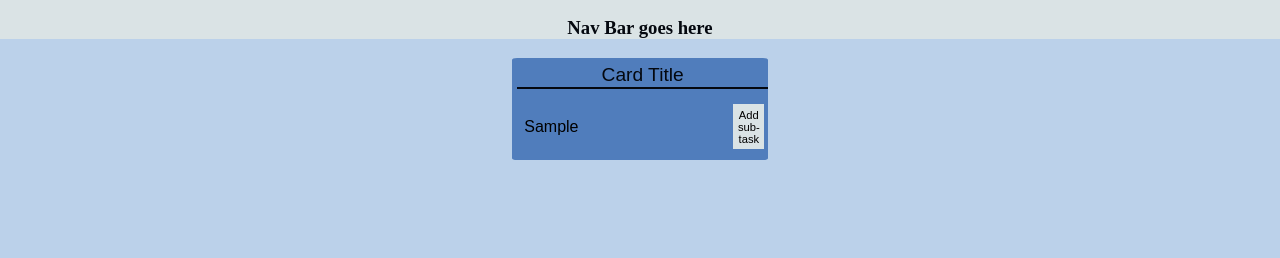
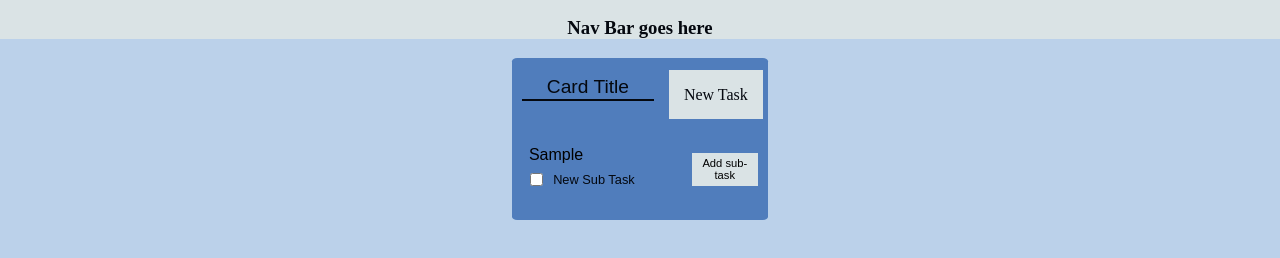
Before and after one commit to Jcait/todolist, a website built with webpack: page src/index.html in a window 1280 px wide. Both pictures are taken after typing "Sample" into the empty fields and a click on the button "Add sub-task". Shown: the part 30-288 px from the top of the page. Built offline with nearby package versions, Linux system fonts and the light colour scheme.

Commit message:
fix sublist

```diff
--- a/src/card.js
+++ b/src/card.js
@@ -11,4 +11,16 @@ export default function card(content) {
     newCard.appendChild(cardTop)
     cardTitle(cardTop, "Card Title")
     cardList(newCard)
+    cardTop.appendChild(newTaskButton(newCard))
  }
+
+const newTaskButton = (newCard) => {
+    const btn = document.createElement("btn")
+    btn.innerText = "New Task"
+    btn.classList.add("new-task-btn")
+    btn.addEventListener("click", () => {
+        cardList(newCard)
+
+    })
+    return btn
+}
--- a/src/cardList.js
+++ b/src/cardList.js
@@ -2,13 +2,18 @@ import divAdd from "./divAdd"
 import cardTitle from "./cardTitle"
 import newBtn from "./newBtn"
 
+
+
 export default function cardList(card){
     const div = divAdd()
     div.classList.add("card-list")
-    const list = document.createElement("li")
+    listContent(card, div)
+ }
+
+ const listContent = (card, div) => {
+    const list = document.createElement("ul")
     div.appendChild(list)
     card.appendChild(div)
-    cardTitle(list, "Task 1 goes here")
+    cardTitle(list, "New Task")
     div.appendChild(newBtn())
-
  }
--- a/src/cardTitle.js
+++ b/src/cardTitle.js
@@ -2,6 +2,7 @@ export default function cardTitle(card, text)  {
     const cardHeader = document.createElement("input")
     cardHeader.type = "text"
     cardHeader.placeholder = text
+    cardHeader.classList.add("card-title")
     const title = card.appendChild(cardHeader)
     title.innerText = text
 
--- a/src/newBtn.js
+++ b/src/newBtn.js
@@ -1,9 +1,13 @@
+import newSubTask from "./newSubTask"
+
 export default function newBtn() {
     const btn = document.createElement("button")
     btn.innerText = "Add sub-task"
     btn.classList.add("sub-task")
     btn.addEventListener("click", () => {
-        console.log("CLICK")
+        const test = btn.parentNode.firstChild
+        newSubTask(test)
+
     })
     return btn
  }
--- /dev/null
+++ b/src/newSubTask.js
@@ -0,0 +1,15 @@
+export default function newSubTask(dom) {
+    const div = document.createElement("div")
+    const checkbox = document.createElement("input")
+    const subText = document.createElement("input")
+    div.classList.add("sub-list")
+    checkbox.type = "checkbox"
+    checkbox.classList.add("checkbox")
+    subText.type = "text"
+    subText.classList.add("sub-task", "text")
+    subText.placeholder = "New Sub Task"
+    dom.appendChild(div)
+    div.appendChild(checkbox)
+    div.appendChild(subText)
+    console.log("CLICK")
+}
--- a/src/style.css
+++ b/src/style.css
@@ -42,15 +42,19 @@ input {
     margin: 2%;
 }
 
-li {
+ul, li {
+    padding-left: 2%;
     list-style: none;
+    width: 70%;
 }
 
-li > input {
+
+ul > input {
     border-bottom: none;
     font-size: 1rem;
     margin: 0;
     text-align: left;
+    width: 90%;
 }
 
 .sub-task {
@@ -82,3 +86,31 @@ li > input {
     display: flex;
     align-items: center;
 }
+
+.card-top {
+    display: flex;
+    align-items: center;
+    justify-content: space-around;
+}
+
+.sub-list {
+    display: flex;
+    flex-direction: row;
+    align-items: center;
+}
+
+.sub-task.text {
+    background-color: var(--glaucous);
+    text-align: left;
+    font-size: .8rem;
+}
+
+.card-title {
+    width: 50%;
+}
+
+.new-task-btn {
+    padding: 6%;
+    background-color: var(--platinum);
+    margin-top: 5%;
+}
```
